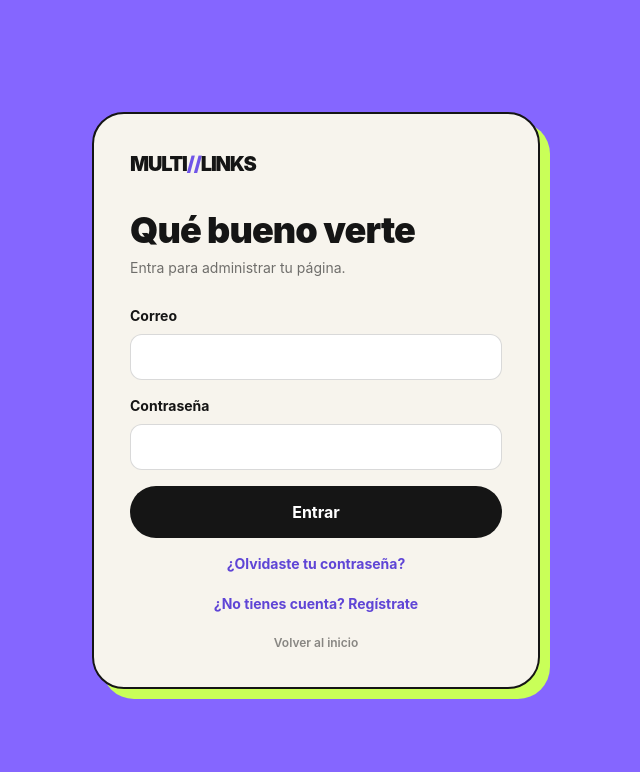
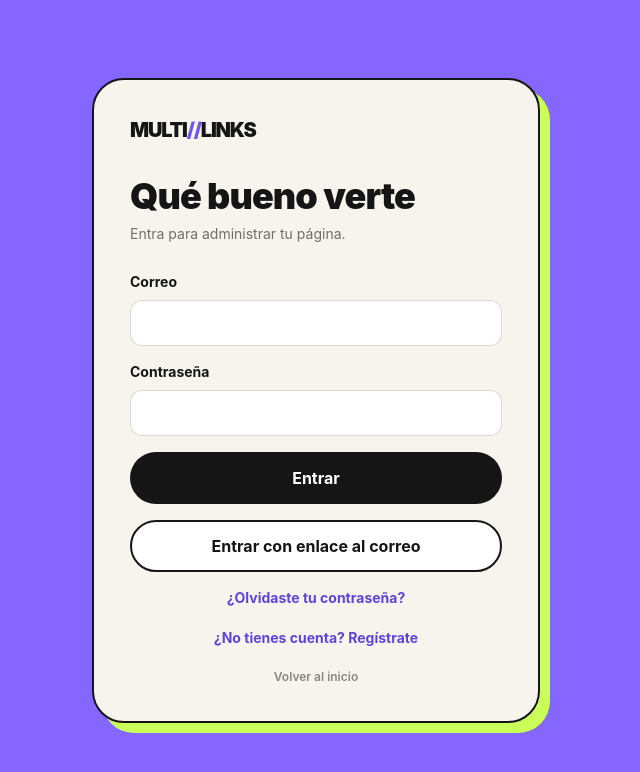
Before and after one commit to Alexandercolas/multilinks, a Next.js app: page /sign-in in a window 1280 px wide. Shown: the top 772 px of the page, without its empty margins (324-964 px from the left). Built offline with nearby package versions, Linux system fonts and the light colour scheme; no server answers.

Commit message:
Add passwordless email sign in

```diff
--- a/app/sign-in/page.tsx
+++ b/app/sign-in/page.tsx
@@ -36,6 +36,18 @@ export default function SignInPage() {
     setLoading(false);
   }
 
+  async function sendMagicLink() {
+    if (!email || !email.includes("@")) { setMessage("Escribe primero tu correo electrónico."); return; }
+    setLoading(true);
+    setMessage("");
+    const { error } = await createClient().auth.signInWithOtp({
+      email,
+      options: { emailRedirectTo: `${window.location.origin}/auth/callback` },
+    });
+    setMessage(error ? "No pudimos enviar el enlace. Inténtalo nuevamente." : "Te enviamos un enlace seguro para entrar sin contraseña.");
+    setLoading(false);
+  }
+
   return <main className="grid min-h-screen place-items-center bg-[#8566ff] px-5 py-12">
     <section className="w-full max-w-md rounded-[32px] border-2 border-ink bg-cream p-7 shadow-[10px_10px_0_#c9ff58] sm:p-9">
       <Logo/>
@@ -46,6 +58,7 @@ export default function SignInPage() {
         <label className="block text-sm font-bold">Contraseña<input type="password" required minLength={8} autoComplete={mode === "login" ? "current-password" : "new-password"} value={password} onChange={e => setPassword(e.target.value)} className="mt-2 w-full rounded-xl border border-black/15 bg-white px-4 py-3 font-normal outline-none focus:border-[#7055e8]"/></label>
         {message ? <p className="rounded-xl bg-black/5 px-4 py-3 text-sm font-semibold">{message}</p> : null}
         <button disabled={loading} className="w-full rounded-full bg-ink px-5 py-3.5 font-bold text-white disabled:opacity-50">{loading ? "Procesando…" : mode === "login" ? "Entrar" : "Crear cuenta"}</button>
+        {mode === "login" ? <button type="button" disabled={loading} onClick={sendMagicLink} className="w-full rounded-full border-2 border-ink bg-white px-5 py-3 font-bold text-ink disabled:opacity-50">Entrar con enlace al correo</button> : null}
       </form>
       {mode === "login" ? <Link href="/forgot-password" className="mt-4 block text-center text-sm font-bold text-[#5f45d6]">¿Olvidaste tu contraseña?</Link> : null}
       <button onClick={() => { setMode(mode === "login" ? "signup" : "login"); setMessage(""); }} className="mt-5 w-full text-sm font-bold text-[#5f45d6]">{mode === "login" ? "¿No tienes cuenta? Regístrate" : "¿Ya tienes cuenta? Inicia sesión"}</button>
```
